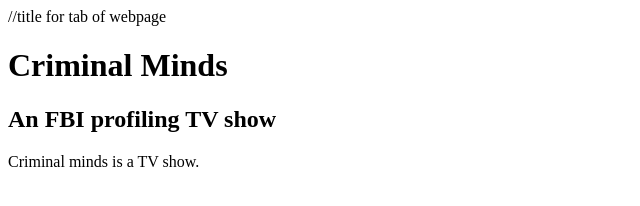
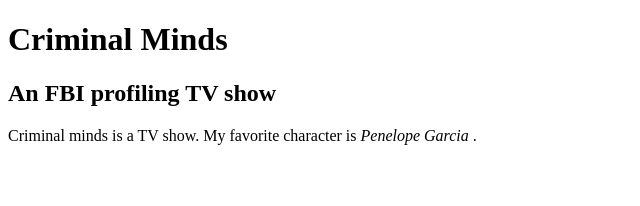
Before and after one commit to parul-sadasivuni/parul-sadasivuni.github.io, a plain HTML site: page index.html in a window 1280 px wide. Shown: the whole page, without its empty margins (0-640 px from the left). Drawn offline with Linux system fonts and the light colour scheme.

Commit message:
Update index.html

```diff
--- a/index.html
+++ b/index.html
@@ -4,7 +4,7 @@
     <meta name = "viewport" width=device-width, initial-scale=1.0>
     <meta http-equiv="X-UA-Compatible" content="ie=edge">
     <meta charset="UTF-8">
-    <title> criminal minds </title> //title for tab of webpage
+    <title> criminal minds </title> <!-- title for tab of webpage -->
   </head>
 
   <body>
@@ -17,6 +17,8 @@
     </h2>
 
     <p>
-      Criminal minds is a TV show.
+      Criminal minds is a TV show. My favorite character is <i>Penelope Garcia </i>.
     </p>
+
+
   </body>
```
